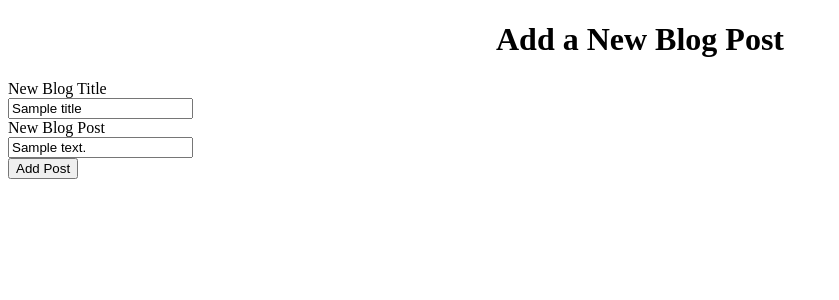
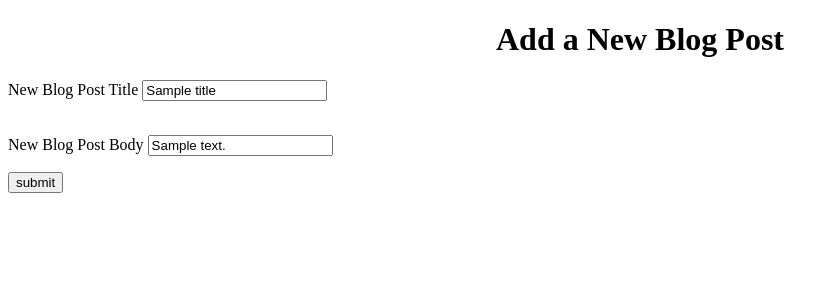
Before and after one commit to amensinger12/blogz, a Flask app: template templates/newpost.html in a window 1280 px wide. Shown: the part 26-326 px from the top of the page, without its empty margins (0-839 px from the left). Run offline with Flask 2, Linux system fonts and the light colour scheme; the template is opened without the code that fills it: most values are stand-ins (such as "Sample title", 1, 10 or a date in 2020).

Commit message:
final project

```diff
--- a/main.py
+++ b/main.py
@@ -1,4 +1,4 @@
-from flask import Flask, request, redirect, render_template
+from flask import Flask, request, redirect, session, render_template
 from flask_sqlalchemy import SQLAlchemy
 
 app = Flask(__name__)
@@ -22,34 +22,41 @@ def index():
     return redirect('/blog')
 
 @app.route('/blog', methods=['POST','GET'])
-def blog():
+def blogs():
     single_post = request.args.get('id')
-    blog = Blog.query.all()
-    return render_template("homepage.html", blog=blog, single_post=single_post)
+    blogs = blog.query.all()
+    return render_template("homepage.html", blogs=blogs, single_post=single_post)
 
-@app.route('/new_post', methods=['POST','GET'])
+@app.route('/single_post', methods=['POST','GET'])
+def single_post():
+    id = request.args.get('id')
+    single_post = blog.query.filter_by(id=id).first()
+    return render_template("single_post.html", single_post=single_post)
+
+@app.route('/newpost', methods=['POST','GET'])
 def new_post():
+    if request.method == 'POST':
+        title = request.form["title"]
+        body = request.form["body"]
+        empty_field_error = "This field must be filled out!"
+        if title == "" and body == "":
+            title_error = empty_field_error
+            body_error = empty_field_error
+            return render_template("newpost.html", body=body, title=title, title_error=title_error, body_error=body_error)
+        elif title == "":
+            title_error = empty_field_error
+            return render_template("newpost.html", title=title, title_error=title_error, body=body)
+        elif body == "":
+            body_error = empty_field_error
+            return render_template("newpost.html", body=body, title=title, body_error=body_error)
+        else:
+            new_post = blog(title, body)
+            db.session.add(new_post)
+            db.session.commit()
 
-    blog_title = request.form["title"]
-    body = request.form["body"]
-    empty_field_error = "This field must be filled out!"
-    if blog_title == "" and body == "":
-        title_error = empty_field_error
-        body_error = empty_field_error
-        return render_template("newpost.html", title_error=title_error, body_error=body_error)
-    elif blog_title == "":
-        title_error = empty_field_error
-        return render_template("newpost.html", title_error=title_error, body=body)
-    elif body == "":
-        body_error = empty_field_error
-        return render_template("newpost.html", title=blog_title, body_error=body_error)
-
+            return redirect ("/single_post?id="+str(new_post.id))
     else:
-        new_post = Blog(blog_title, body)
-        db.session.add(new_post)
-        db.session.commit()
-        url = '/blog?id='+str(new_post.id)
-        return redirect (url)
+        return render_template("newpost.html")
 
 
 if __name__ == '__main__':
--- a/templates/base.html
+++ b/templates/base.html
@@ -10,8 +10,8 @@
     </head>
 <body>
     <header>
-        <a href="homepage.html">Back to Home Page</a>
-        <a href="newpost.html">Add a New Blog Post</a>
+        <a href="/blog">Back to Home Page</a>
+        <a href="/newpost">Add a New Blog Post</a>
     </header>
     {% block content %}
     {% endblock %}
--- a/templates/homepage.html
+++ b/templates/homepage.html
@@ -5,10 +5,10 @@
 <h1 align="center">Build a Blog</h1>
 
 <ul>
-    {% for single_post in blog%}
+    {% for single_post in blogs%}
         <li>
-            <h2 class='title'><a href="/?id={{blog.id}}">{{blog.title}}</a></h2>
-            <p class= 'blog'>{{blog.body}}</p>
+            <h2 class='title'><a href="/single_post?id={{ single_post.id }}">{{single_post.title }}</a></h2>
+            <p class= 'blog'>{{ single_post.body }}</p>
         </li>
     {% endfor %}
 </ul>
--- a/templates/newpost.html
+++ b/templates/newpost.html
@@ -2,15 +2,15 @@
 
 {% block content %}
     <h1 align='center'>Add a New Blog Post</h1>
-    <form action='/' method='POST'>
-        <label>New Blog Title <br>
-            <input type="text" name="title" value="{{title}}"/>
-        </label><br>
-        <label>New Blog Post <br>
-            <input type="text" name="body" value="{{body}}"/>
-        </label><br>
+    <form method='POST'>
+        <label>New Blog Post Title</label>
+        <input type="text" name="title" value="{{ title }}">
+        <p class="error"> {{ title_error }} </p><br>
 
-        <input type="submit" value="Add Post"/>
+        <label>New Blog Post Body</label>
+        <input type="text" name="body" value="{{ body }}">
+        <p class="error"> {{ body_error }} </p>
+        <input type="submit", value="submit">
     </form>
 
 {% endblock %}
```
Also changed, not shown: templates/single_post.html (added, +8 -0 lines).
